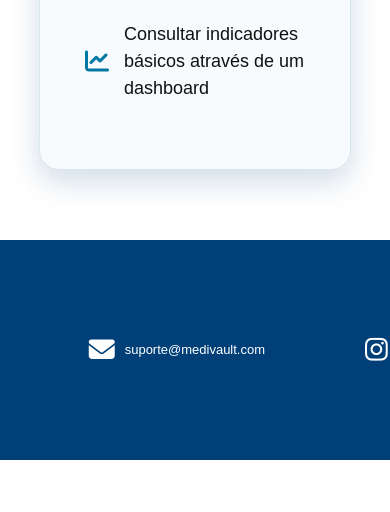
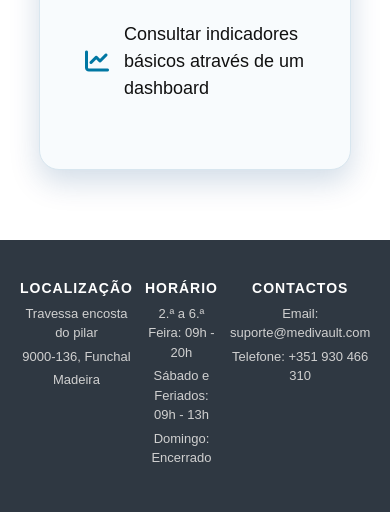
Before and after one commit to joana-rodrigues-1241466/SibdasProjeto, a PHP site: page / in a window 390 px wide. Shown: the part 1794-2306 px from the top of the page. Before the commit the page ends 2254 px from the top, so only its background shows below. Run offline with PHP 8.4, Linux system fonts and the light colour scheme.

Commit message:
Apaguei pastas que tinha a mais, alterei o html e o css do rodapé

```diff
--- a/assets/css/estilos.css
+++ b/assets/css/estilos.css
@@ -6,7 +6,8 @@
 }
 
 /* Impede scroll horizontal */
-html, body {
+html,
+body {
     max-width: 100%;
     overflow-x: hidden;
     min-height: 100%;
@@ -114,31 +115,38 @@ nav a:last-child:hover {
 }
 
 /* Rodapé */
+/* Rodapé */
 footer {
     width: 100%;
-    background-color: #003f78;
-    color: white;
-    margin-top: 0;
-    padding: 50px 60px;
-    border-radius: 0;
+    background-color: #2f3842;
+    color: #d9d9d9;
+    padding: 45px 8%;
     display: flex;
-    justify-content: center;
-    align-items: center;
-    gap: 270px;
-    flex-wrap: nowrap;
+    justify-content: space-between;
+    align-items: flex-start;
+    gap: 40px;
+    text-align: center;
 }
 
-/* Cada bloco do rodapé */
-.footer-item {
-    display: flex;
-    align-items: center;
-    gap: 15px;
-    font-size: 18px;
+/* Colunas do rodapé */
+.footer-coluna {
+    flex: 1;
 }
 
-.footer-item i {
-    font-size: 45px;
-    color: white;
+.footer-coluna h3 {
+    color: #ffffff;
+    font-size: 20px;
+    text-transform: uppercase;
+    margin-bottom: 12px;
+    letter-spacing: 1px;
+    font-weight: 700;
+}
+
+.footer-coluna p {
+    font-size: 17px;
+    line-height: 1.6;
+    margin-bottom: 4px;
+    color: #d0d0d0;
 }
 
 /* Responsividade mantendo o mesmo layout */
@@ -169,8 +177,8 @@ footer {
     }
 
     footer {
-        gap: 120px;
-        padding: 70px 40px;
+        padding: 40px 6%;
+        gap: 30px;
     }
 }
 
@@ -206,19 +214,17 @@ footer {
     }
 
     footer {
-    min-height: 220px;
-    padding: 0 30px;
-    align-items: center;
-    justify-content: center;
-    gap: 200px;
+        padding: 38px 5%;
+        gap: 25px;
     }
 
-    .footer-item {
-        font-size: 15px;
+    .footer-coluna h3 {
+        font-size: 17px;
+        margin-bottom: 16px;
     }
 
-    .footer-item i {
-        font-size: 32px;
+    .footer-coluna p {
+        font-size: 14px;
     }
 
     .secao {
@@ -284,19 +290,29 @@ footer {
     }
 
     footer {
-        gap: 100px;
-        padding: 45px 20px;
+    flex-direction: row;
+    align-items: flex-start;
+    justify-content: space-between;
+    padding: 40px 20px;
+    gap: 12px;
+    text-align: center;
 }
 
-    .footer-item {
-        font-size: 13px;
-        gap: 10px;
+.footer-coluna {
+    flex: 1;
 }
 
-    .footer-item i {
-        font-size: 26px;
+.footer-coluna h3 {
+    font-size: 14px;
+    margin-bottom: 8px;
+    letter-spacing: 1px;
 }
 
+.footer-coluna p {
+    font-size: 13px;
+    line-height: 1.5;
+    margin-bottom: 4px;
+}
     .secao {
         padding: 45px 6%;
     }
--- a/index.html
+++ b/index.html
@@ -95,19 +95,24 @@
     </section>
 
     <footer>
-        <div class="footer-item">
-            <i class="fa-solid fa-phone"></i>
-            <p>+351 9xx xxx xxx</p>
+        <div class="footer-coluna">
+            <h3>Localização</h3>
+            <p>Travessa encosta do pilar</p>
+            <p>9000-136, Funchal</p>
+            <p>Madeira</p>
         </div>
 
-        <div class="footer-item">
-            <i class="fa-solid fa-envelope"></i>
-            <p>suporte@medivault.com</p>
+        <div class="footer-coluna">
+            <h3>Horário</h3>
+            <p>2.ª a 6.ª Feira: 09h - 20h</p>
+            <p>Sábado e Feriados: 09h - 13h</p>
+            <p>Domingo: Encerrado</p>
         </div>
 
-        <div class="footer-item">
-            <i class="fa-brands fa-instagram"></i>
-            <p>@medivault</p>
+        <div class="footer-coluna">
+            <h3>Contactos</h3>
+            <p>Email: suporte@medivault.com</p>
+            <p>Telefone: +351 930 466 310</p>
         </div>
     </footer>
 
```
Also changed, not shown: contactos.html (deleted, +0 -32 lines), funcionalidades.html (deleted, +0 -32 lines), iniciar-sessao.html (deleted, +0 -32 lines), sobre.html (deleted, +0 -120 lines), 1 other file. Lines whose indentation alone changed are shown as unchanged.
